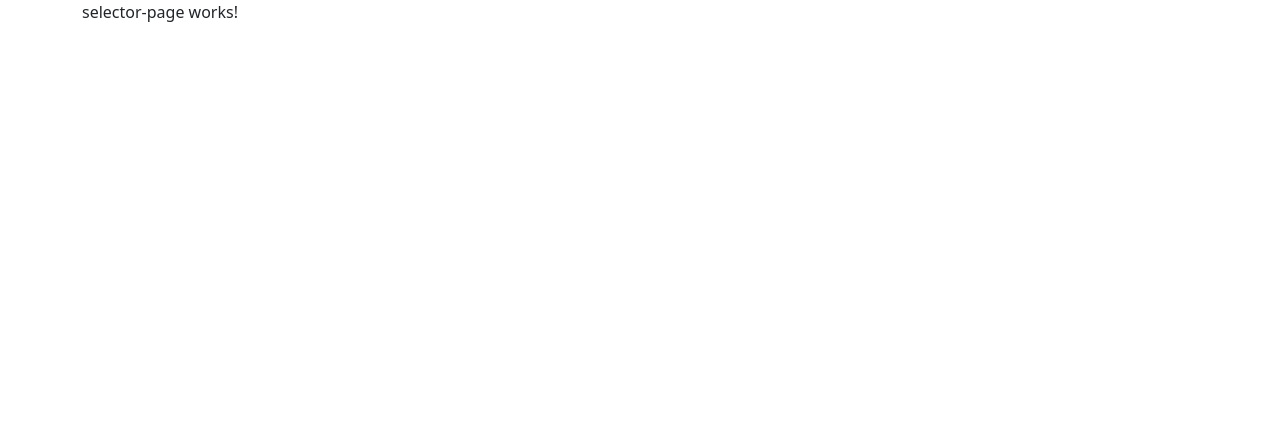
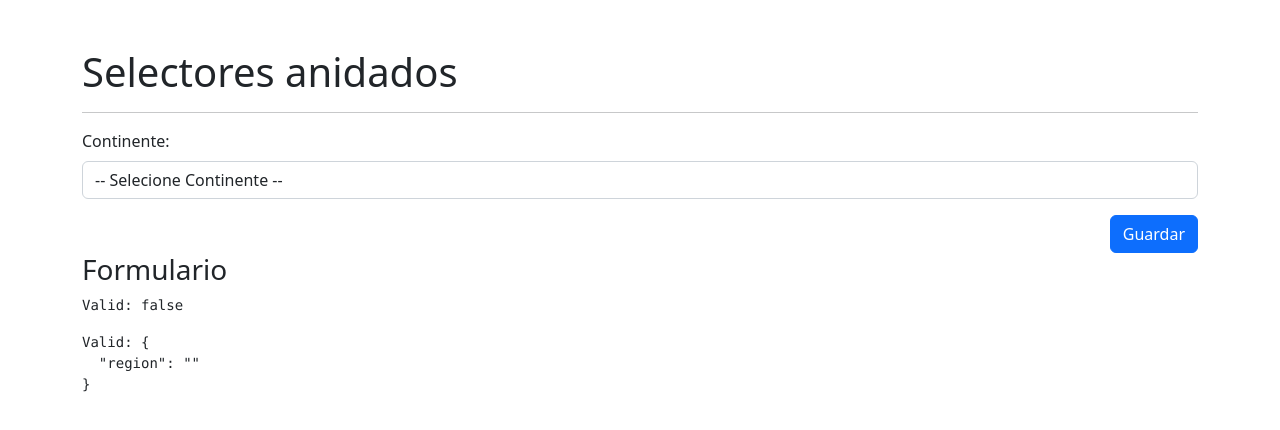
Before and after one commit to Carlos-Vallejo-Bustamante/SelectoresApp-Angular, an Angular app: page /selector/selector in a window 1280 px wide. Shown: the top 430 px of the page. Built offline with nearby package versions, Linux system fonts and the light colour scheme.

Commit message:
add first selector

```diff
--- a/src/app/paises/pages/selector-page/selector-page.component.html
+++ b/src/app/paises/pages/selector-page/selector-page.component.html
@@ -1 +1,31 @@
-<p>selector-page works!</p>
+<h1 class="mt-5">Selectores anidados</h1>
+<hr>
+
+<form>
+<form [formGroup]="miFormulario" (ngSubmit)="guardar()">
+
+    <div class="row mb-3">
+        <div class="col">
+            <label class="form-label">Continente:</label>
+            <select class="form-control"
+                    formControlName="region">
+                <option value=""> -- Selecione Continente -- </option>
+                <option value="1"> América</option>
+            </select>
+        </div>
+    </div>
+
+    <div class="row">
+        <div class="col">
+            <button class="btn btn-primary float-end"
+                    type="submit">
+                Guardar
+            </button>
+        </div>
+    </div>
+
+</form>
+
+<h3>Formulario</h3>
+<pre>Valid: {{ miFormulario.valid }}</pre>
+<pre>Valid: {{ miFormulario.value | json }}</pre>
--- a/src/app/paises/pages/selector-page/selector-page.component.ts
+++ b/src/app/paises/pages/selector-page/selector-page.component.ts
@@ -1,4 +1,5 @@
 import { Component, OnInit } from '@angular/core';
+import { FormBuilder, FormGroup, Validators } from '@angular/forms';
 
 @Component({
   selector: 'app-selector-page',
@@ -8,9 +9,18 @@
 })
 export class SelectorPageComponent implements OnInit {
 
-  constructor() { }
+  miFormulario: FormGroup = this.formBuilder.group({
+    region: ['', Validators.required]
+  })
+
+  constructor(private formBuilder: FormBuilder) { }
 
   ngOnInit(): void {
   }
 
+  guardar() {
+    console.log(this.miFormulario.value);
+
+  }
+
 }
--- a/src/app/paises/paises.module.ts
+++ b/src/app/paises/paises.module.ts
@@ -1,8 +1,9 @@
 import { NgModule } from '@angular/core';
 import { CommonModule } from '@angular/common';
+import { SelectorPageComponent } from './pages/selector-page/selector-page.component';
 
 import { PaisesRoutingModule } from './paises-routing.module';
-import { SelectorPageComponent } from './pages/selector-page/selector-page.component';
+import { ReactiveFormsModule } from '@angular/forms';
 
 
 @NgModule({
@@ -11,6 +12,7 @@
   ],
   imports: [
     CommonModule,
+    ReactiveFormsModule,
     PaisesRoutingModule
   ]
 })
```
